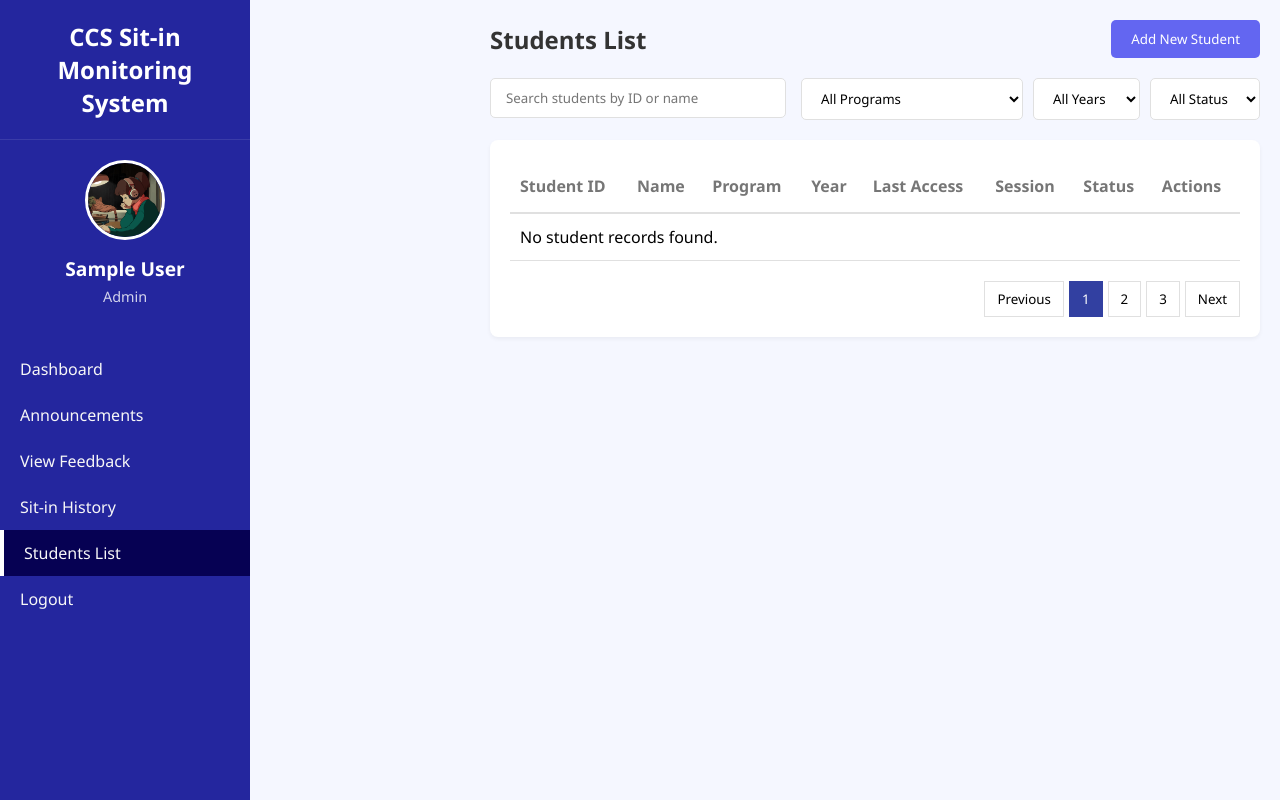
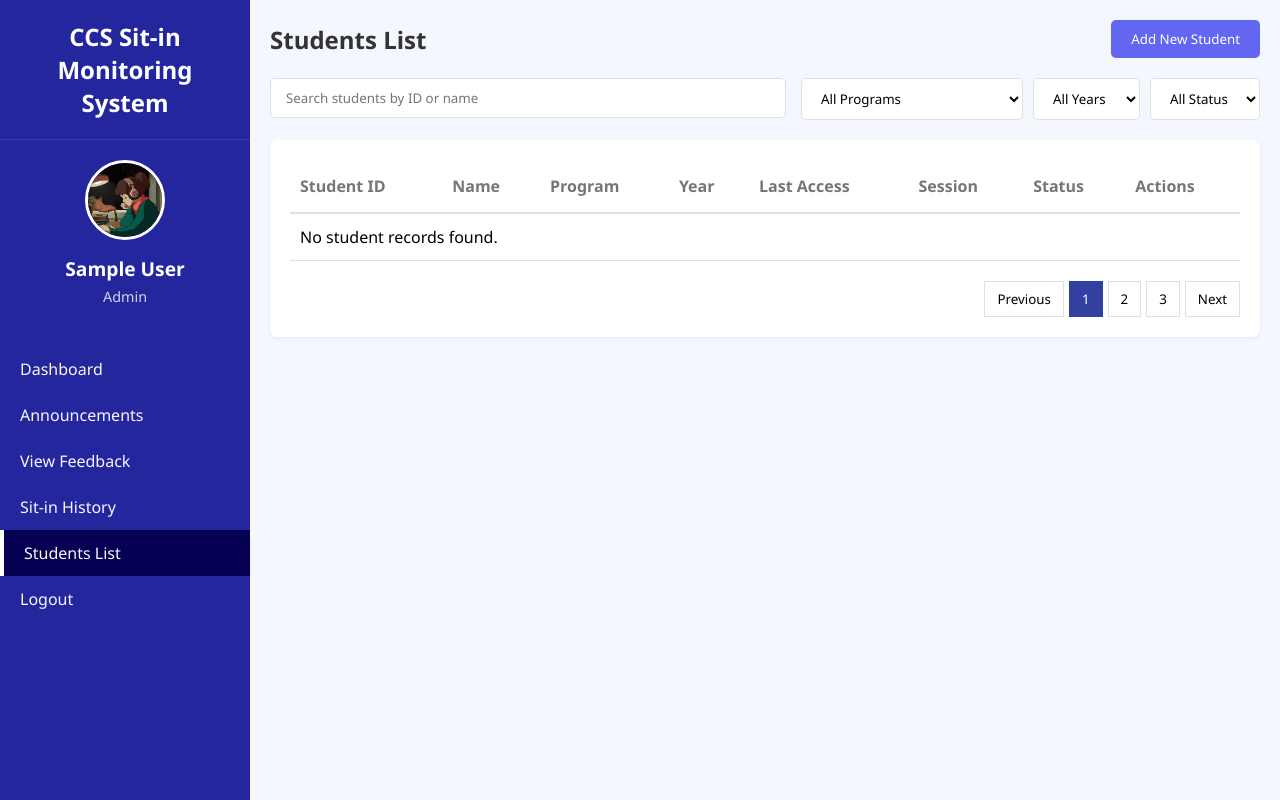
Before and after one commit to haroldnabua/ccs_sitinmonitoring_system, a PHP site: page /studentlist.php in a window 1280 px wide. Run offline with PHP 8.4, Linux system fonts and the light colour scheme; the visitor is signed in with stand-in values (Sample User, id 1); tables that the repository leaves empty or names only in its code hold one stand-in row (values such as "Sample post"); some libraries are stand-ins or nearby versions.

Commit message:
Adjusted design on main content

```diff
--- a/studentlist.php
+++ b/studentlist.php
@@ -110,7 +110,6 @@
         }
 
         .main-content {
-            margin-left: 220px;
             flex: 1;
             padding: 20px;
         }
```
